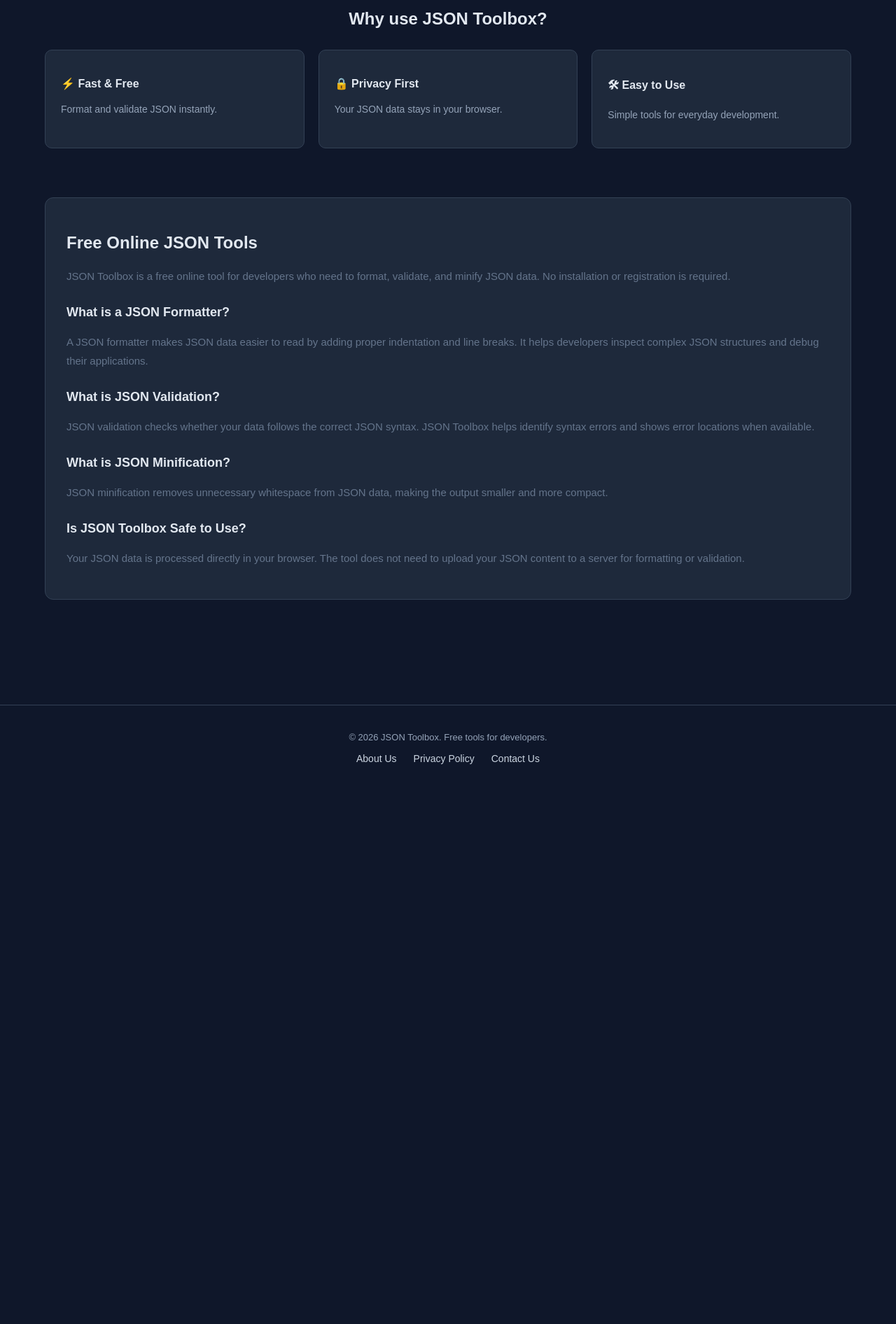
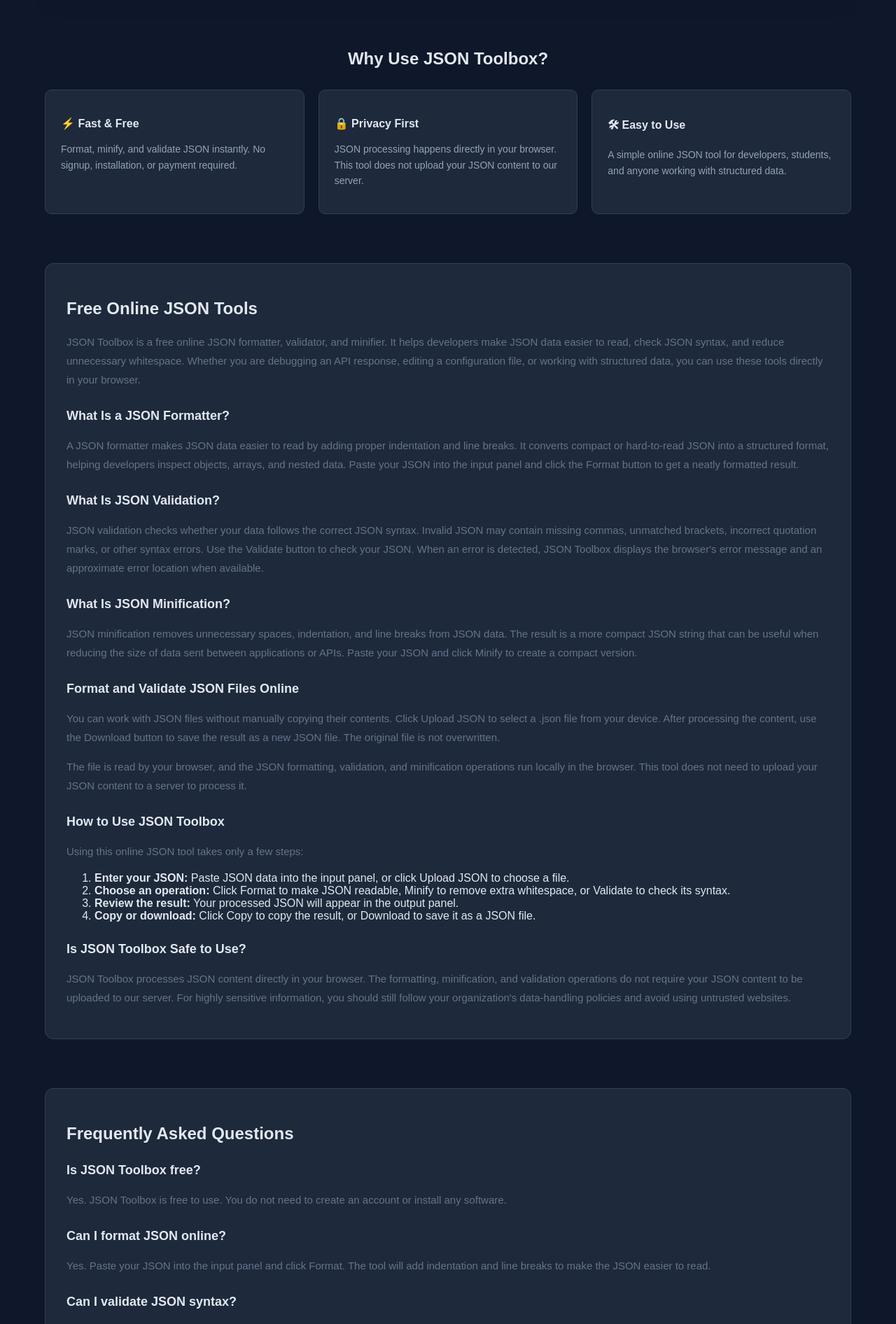
Before and after one commit to yioneyi-sudo/json-toolbox, a Next.js app: page / in a window 1280 px wide. Shown: the part 908-2800 px from the top of the page at 70% size. Before the commit the page ends 2025 px from the top, so only its background shows below. Built offline with nearby package versions, Linux system fonts and the light colour scheme.

Commit message:
Fix theme flash on page load

```diff
--- a/src/app/page.tsx
+++ b/src/app/page.tsx
@@ -1,7 +1,6 @@
-
 "use client";
 
-import { useState} from "react";
+import { useState, type ChangeEvent } from "react";
 
 export default function Home() {
   const [input, setInput] = useState(
@@ -17,14 +16,12 @@ export default function Home() {
   >("");
   const [fileName, setFileName] = useState("");
 
-  async function handleFileUpload(
-    event: React.ChangeEvent<HTMLInputElement>
-  ) {
+  // Upload a JSON file and read it locally in the browser.
+  async function handleFileUpload(event: ChangeEvent<HTMLInputElement>) {
     const file = event.target.files?.[0];
 
     if (!file) return;
 
-    // 只允许 JSON 文件
     if (
       !file.name.toLowerCase().endsWith(".json") &&
       file.type !== "application/json"
@@ -52,11 +49,14 @@ export default function Home() {
       setMessage("");
     }
 
-    // 允许用户再次选择同一个文件
+    // Allow the user to select the same file again.
     event.target.value = "";
   }
+
+  // Format, minify, or validate JSON.
   function processJson(mode: "format" | "minify" | "validate") {
     setActiveMode(mode);
+
     try {
       const parsed = JSON.parse(input);
 
@@ -74,6 +74,7 @@ export default function Home() {
         setOutput(JSON.stringify(parsed, null, 2));
         setMessage("Valid JSON! Your data is correctly formatted.");
       }
+
       setError("");
       setErrorLocation("");
     } catch (err) {
@@ -87,22 +88,18 @@ export default function Home() {
 
       setError(errorMessage);
 
-        // 从浏览器错误信息中提取错误字符的位置
+      // Try to extract the error position from the browser error.
       const match = errorMessage.match(/position\s+(\d+)/i);
 
       if (match) {
         const position = Number(match[1]);
-
-          // 计算行号和列号
         const textBeforeError = input.slice(0, position);
         const lines = textBeforeError.split("\n");
 
         const line = lines.length;
         const column = lines[lines.length - 1].length + 1;
 
-          setErrorLocation(
-            `Line ${line}, Column ${column}`
-          );
+        setErrorLocation(`Line ${line}, Column ${column}`);
       } else {
         setErrorLocation(
           "Exact position is unavailable in this browser."
@@ -111,6 +108,7 @@ export default function Home() {
     }
   }
 
+  // Copy the output to the clipboard.
   async function copyOutput() {
     if (!output) return;
 
@@ -122,6 +120,7 @@ export default function Home() {
     }
   }
 
+  // Load a sample JSON object.
   function loadExample() {
     setInput(
       JSON.stringify(
@@ -144,9 +143,13 @@ export default function Home() {
 
     setOutput("");
     setError("");
+    setErrorLocation("");
     setMessage("");
+    setActiveMode("");
+    setFileName("");
   }
 
+  // Clear the input and output.
   function clearAll() {
     setInput("");
     setOutput("");
@@ -157,6 +160,7 @@ export default function Home() {
     setActiveMode("");
   }
 
+  // Download the result as a JSON file.
   function downloadJson() {
     if (!output) return;
 
@@ -167,12 +171,10 @@ function downloadJson() {
     const url = URL.createObjectURL(blob);
     const link = document.createElement("a");
 
-    // 获取原始文件名
     const originalName = fileName
       ? fileName.replace(/\.json$/i, "")
       : "json";
 
-    // 根据当前操作确定下载文件名
     let suffix = "formatted";
 
     if (activeMode === "minify") {
@@ -191,47 +193,23 @@ function downloadJson() {
     URL.revokeObjectURL(url);
   }
 
-
   return (
     <main className="container">
-      {/* <header className="header">
-        <div className="logo">
-          <a href="/" className="logo-link">
-            <span className="logo-icon">{"{ }"}</span>
-            JSON Toolbox
-          </a>
-        </div>
-
-        <nav className="main-nav">
-          <a href="/about">About</a>
-          <a href="/privacy">Privacy</a>
-          <a href="/contact">Contact</a>
-        </nav>
-
-        <div className="actions">
-          <button
-            className="theme-toggle"
-            onClick={() => setIsDark(!isDark)}
-          >
-            {isDark ? "☀️ Light Mode" : "🌙 Dark Mode"}
-          </button>
-
-          <span className="free-tag">100% Free</span>
-        </div>
-      </header> */}
-
+      {/* Hero */}
       <section className="hero">
         <span className="eyebrow">FREE DEVELOPER TOOL</span>
 
-        <h1>Free Online JSON Formatter & Validator</h1>
+        <h1>Free Online JSON Formatter &amp; Validator</h1>
 
         <p>
-          Format, validate and minify JSON online.
-          Fast, simple and secure.
-          Your data stays in your browser.
+          Format, validate, and minify JSON online with a free and easy-to-use
+          tool. Upload JSON files, fix syntax errors, and download your
+          formatted results in seconds. No installation or registration
+          required. Your JSON content is processed directly in your browser.
         </p>
       </section>
 
+      {/* JSON Tool */}
       <section className="tool">
         <div className="toolbar">
           <div className="actions">
@@ -273,6 +251,7 @@ function downloadJson() {
         </div>
 
         <div className="editors">
+          {/* Input Panel */}
           <div className="panel">
             <div className="panel-header">
               <h2>Input JSON</h2>
@@ -293,6 +272,7 @@ function downloadJson() {
             />
           </div>
 
+          {/* Output Panel */}
           <div className="panel">
             <div className="panel-header">
               <h2>Output</h2>
@@ -303,12 +283,11 @@ function downloadJson() {
               </div>
             </div>
 
-            <pre>
-              {output || "Your result will appear here..."}
-            </pre>
+            <pre>{output || "Your result will appear here..."}</pre>
           </div>
         </div>
 
+        {/* Error Message */}
         {error && (
           <div className="error">
             <strong>Invalid JSON</strong>
@@ -328,6 +307,7 @@ function downloadJson() {
           </div>
         )}
 
+        {/* Success Message */}
         {message && (
           <div className="success">
             {message}
@@ -335,67 +315,178 @@ function downloadJson() {
         )}
       </section>
 
+      {/* Features */}
       <section className="features">
-        <h2>Why use JSON Toolbox?</h2>
+        <h2>Why Use JSON Toolbox?</h2>
 
         <div className="feature-grid">
           <div className="feature">
-            <h3>⚡ Fast & Free</h3>
-            <p>Format and validate JSON instantly.</p>
+            <h3>⚡ Fast &amp; Free</h3>
+            <p>
+              Format, minify, and validate JSON instantly. No signup,
+              installation, or payment required.
+            </p>
           </div>
 
           <div className="feature">
             <h3>🔒 Privacy First</h3>
-            <p>Your JSON data stays in your browser.</p>
+            <p>
+              JSON processing happens directly in your browser. This tool
+              does not upload your JSON content to our server.
+            </p>
           </div>
 
           <div className="feature">
             <h3>🛠 Easy to Use</h3>
-            <p>Simple tools for everyday development.</p>
+            <p>
+              A simple online JSON tool for developers, students, and anyone
+              working with structured data.
+            </p>
           </div>
         </div>
       </section>
 
+      {/* SEO Content */}
       <section className="seo-content">
         <h2>Free Online JSON Tools</h2>
 
         <p>
-          JSON Toolbox is a free online tool for developers
-          who need to format, validate, and minify JSON data.
-          No installation or registration is required.
+          JSON Toolbox is a free online JSON formatter, validator, and
+          minifier. It helps developers make JSON data easier to read,
+          check JSON syntax, and reduce unnecessary whitespace. Whether you
+          are debugging an API response, editing a configuration file, or
+          working with structured data, you can use these tools directly
+          in your browser.
         </p>
 
-        <h3>What is a JSON Formatter?</h3>
+        <h3>What Is a JSON Formatter?</h3>
 
         <p>
-          A JSON formatter makes JSON data easier to read by
-          adding proper indentation and line breaks.
-          It helps developers inspect complex JSON structures
-          and debug their applications.
+          A JSON formatter makes JSON data easier to read by adding proper
+          indentation and line breaks. It converts compact or hard-to-read
+          JSON into a structured format, helping developers inspect objects,
+          arrays, and nested data. Paste your JSON into the input panel and
+          click the Format button to get a neatly formatted result.
         </p>
 
-        <h3>What is JSON Validation?</h3>
+        <h3>What Is JSON Validation?</h3>
 
         <p>
-          JSON validation checks whether your data follows
-          the correct JSON syntax. JSON Toolbox helps identify
-          syntax errors and shows error locations when available.
+          JSON validation checks whether your data follows the correct JSON
+          syntax. Invalid JSON may contain missing commas, unmatched brackets,
+          incorrect quotation marks, or other syntax errors. Use the
+          Validate button to check your JSON. When an error is detected,
+          JSON Toolbox displays the browser&apos;s error message and an
+          approximate error location when available.
         </p>
 
-        <h3>What is JSON Minification?</h3>
+        <h3>What Is JSON Minification?</h3>
 
         <p>
-          JSON minification removes unnecessary whitespace
-          from JSON data, making the output smaller and more
-          compact.
+          JSON minification removes unnecessary spaces, indentation, and
+          line breaks from JSON data. The result is a more compact JSON
+          string that can be useful when reducing the size of data sent
+          between applications or APIs. Paste your JSON and click Minify
+          to create a compact version.
         </p>
+
+        <h3>Format and Validate JSON Files Online</h3>
+
+        <p>
+          You can work with JSON files without manually copying their
+          contents. Click Upload JSON to select a .json file from your
+          device. After processing the content, use the Download button
+          to save the result as a new JSON file. The original file is not
+          overwritten.
+        </p>
+
+        <p>
+          The file is read by your browser, and the JSON formatting,
+          validation, and minification operations run locally in the
+          browser. This tool does not need to upload your JSON content
+          to a server to process it.
+        </p>
+
+        <h3>How to Use JSON Toolbox</h3>
+
+        <p>
+          Using this online JSON tool takes only a few steps:
+        </p>
+
+        <ol>
+          <li>
+            <strong>Enter your JSON:</strong> Paste JSON data into the
+            input panel, or click Upload JSON to choose a file.
+          </li>
+          <li>
+            <strong>Choose an operation:</strong> Click Format to make
+            JSON readable, Minify to remove extra whitespace, or Validate
+            to check its syntax.
+          </li>
+          <li>
+            <strong>Review the result:</strong> Your processed JSON will
+            appear in the output panel.
+          </li>
+          <li>
+            <strong>Copy or download:</strong> Click Copy to copy the
+            result, or Download to save it as a JSON file.
+          </li>
+        </ol>
 
         <h3>Is JSON Toolbox Safe to Use?</h3>
 
         <p>
-          Your JSON data is processed directly in your browser.
-          The tool does not need to upload your JSON content
-          to a server for formatting or validation.
+          JSON Toolbox processes JSON content directly in your browser.
+          The formatting, minification, and validation operations do not
+          require your JSON content to be uploaded to our server. For
+          highly sensitive information, you should still follow your
+          organization&apos;s data-handling policies and avoid using
+          untrusted websites.
+        </p>
+      </section>
+
+      {/* FAQ */}
+      <section className="seo-content">
+        <h2>Frequently Asked Questions</h2>
+
+        <h3>Is JSON Toolbox free?</h3>
+        <p>
+          Yes. JSON Toolbox is free to use. You do not need to create
+          an account or install any software.
+        </p>
+
+        <h3>Can I format JSON online?</h3>
+        <p>
+          Yes. Paste your JSON into the input panel and click Format.
+          The tool will add indentation and line breaks to make the
+          JSON easier to read.
+        </p>
+
+        <h3>Can I validate JSON syntax?</h3>
+        <p>
+          Yes. Click Validate to check whether your input contains
+          valid JSON syntax. If the JSON is invalid, an error message
+          will be displayed.
+        </p>
+
+        <h3>Can I minify JSON?</h3>
+        <p>
+          Yes. Click Minify to remove unnecessary whitespace and
+          create a compact JSON string.
+        </p>
+
+        <h3>Can I upload and download JSON files?</h3>
+        <p>
+          Yes. You can upload a .json file from your device and
+          download the processed result. Your original file will
+          not be overwritten.
+        </p>
+
+        <h3>Is my JSON data uploaded to a server?</h3>
+        <p>
+          No. The JSON processing operations in this tool run directly
+          in your browser. Your JSON content is not uploaded to our
+          server for formatting, validation, or minification.
         </p>
       </section>
     </main>
```
Also changed, not shown: src/app/components/ThemeProvider.tsx (+5 -5 lines), src/app/layout.tsx (+22 -4 lines). Lines whose indentation alone changed are shown as unchanged.
